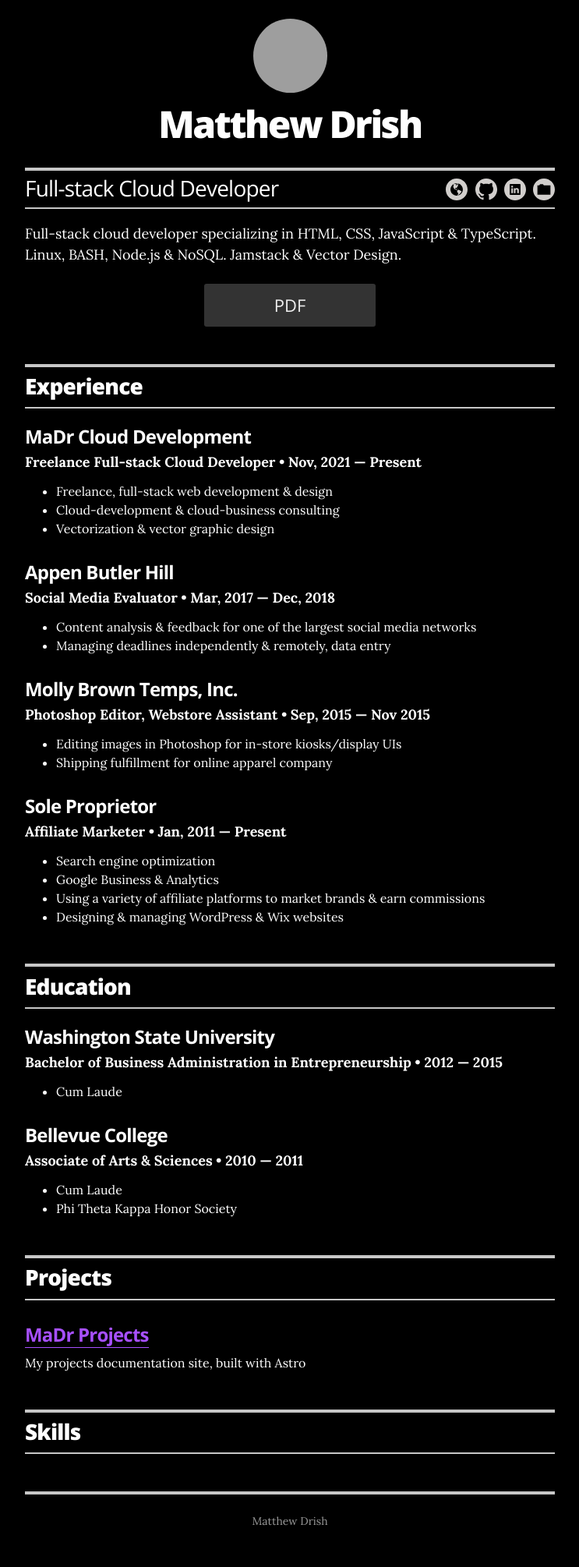
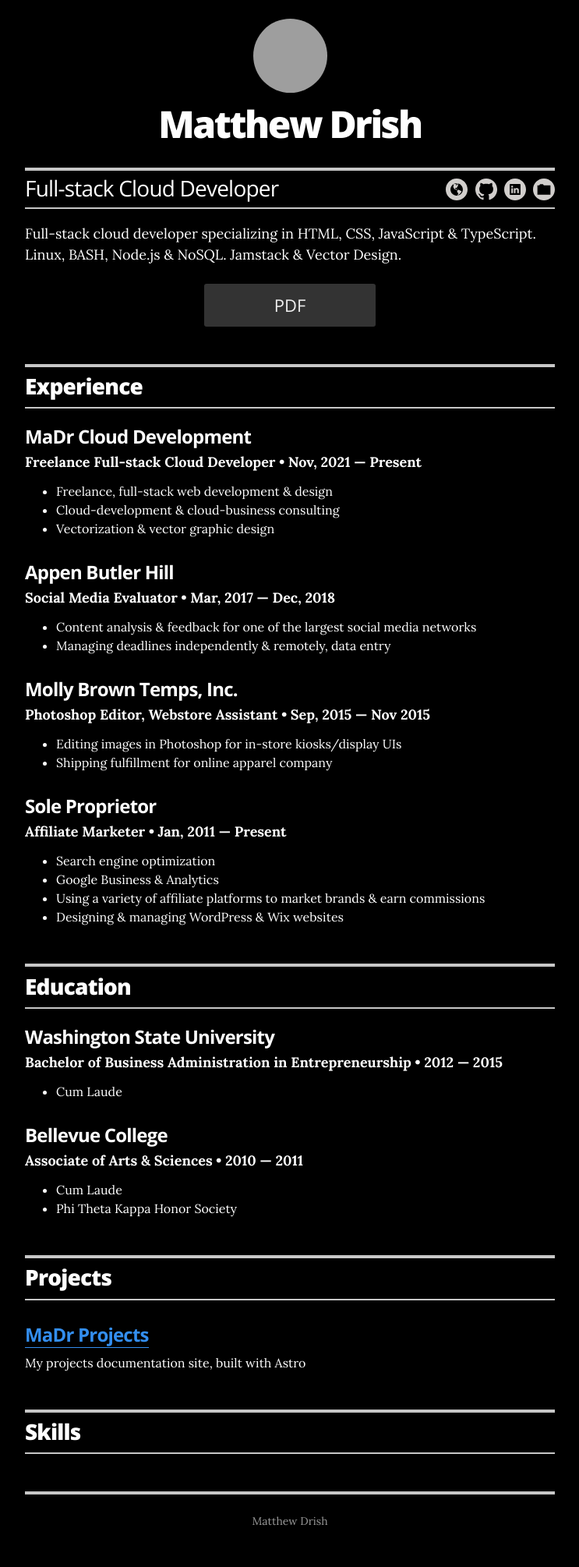
Before and after one commit to MaDrCloudDev/MaDrCloudDev.github.io, a Jekyll site: the page built from index.html, in a window 1280 px wide. Shown: the whole page at 78% size, without its empty margins (268-1011 px from the left). Built offline with Jekyll 4.4.1, drawn with Linux system fonts in a browser that asks for light colours; grey boxes are pictures that could not be loaded.

Commit message:
Update _resume.scss

```diff
--- a/_sass/_resume.scss
+++ b/_sass/_resume.scss
@@ -97,7 +97,7 @@
   .icon-link { display: inline-block;
 
     &:hover .icon path {
-      fill: #a750ff;
+      fill: #338eef;
       @include transition(all .2s ease);
     }
   }
@@ -159,7 +159,7 @@
   .resume-item-copy,
   .resume-item-list {
     a {
-      color: #a750ff;
+      color: #338eef;
       text-decoration: none;
       border-bottom: 1px solid;
 
```
